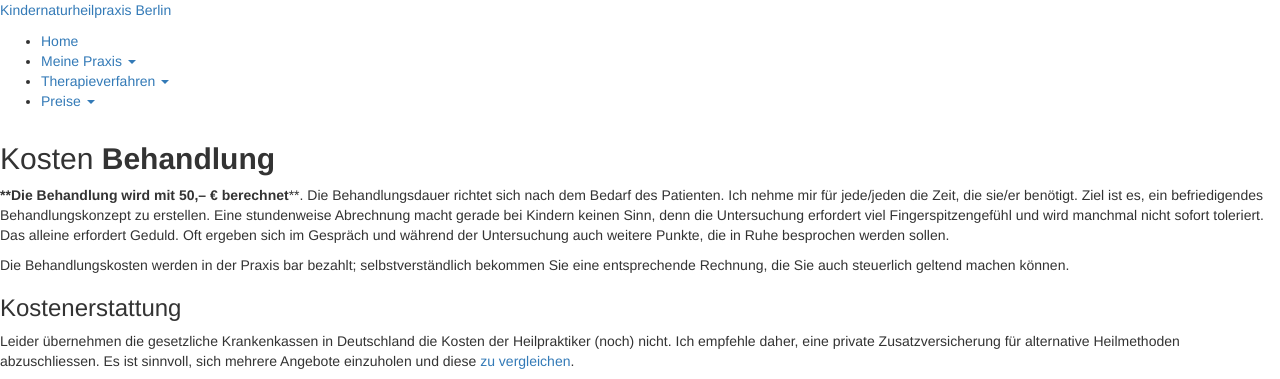
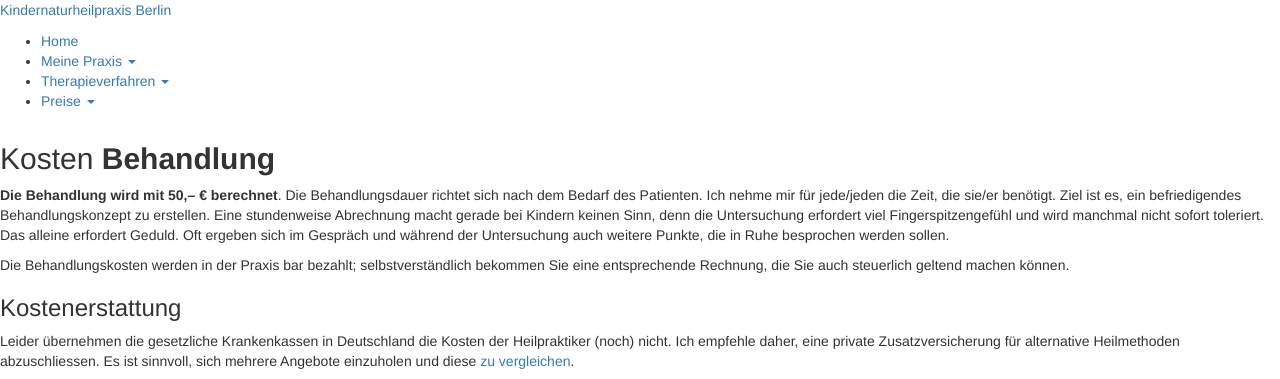
Before and after one commit to heilpraktiker/heilpraktiker.github.io, a Jekyll site: the page built from preise/behandlung/index.md, in a window 1280 px wide. Shown: the top 379 px of the page. Built offline with Jekyll 4.4.1, drawn with Linux system fonts in a browser that asks for light colours; nearby versions of some CDN libraries; comment, search, counter and statistics services are not loaded.

Commit message:
fixes markdown

```diff
--- a/preise/behandlung/index.md
+++ b/preise/behandlung/index.md
@@ -9,7 +9,7 @@
 
 ## Kosten **Behandlung**
 
-****Die Behandlung wird mit 50,-- € berechnet****. Die Behandlungsdauer richtet sich nach dem Bedarf des Patienten. Ich nehme mir für jede/jeden die Zeit, die sie/er benötigt. Ziel ist es, ein befriedigendes Behandlungskonzept zu erstellen. Eine stundenweise Abrechnung macht gerade bei Kindern keinen Sinn, denn die Untersuchung erfordert viel Fingerspitzengefühl und wird manchmal nicht sofort toleriert. Das alleine erfordert Geduld. Oft ergeben sich im Gespräch und während der Untersuchung auch weitere Punkte, die in Ruhe besprochen werden sollen.
+**Die Behandlung wird mit 50,-- € berechnet**. Die Behandlungsdauer richtet sich nach dem Bedarf des Patienten. Ich nehme mir für jede/jeden die Zeit, die sie/er benötigt. Ziel ist es, ein befriedigendes Behandlungskonzept zu erstellen. Eine stundenweise Abrechnung macht gerade bei Kindern keinen Sinn, denn die Untersuchung erfordert viel Fingerspitzengefühl und wird manchmal nicht sofort toleriert. Das alleine erfordert Geduld. Oft ergeben sich im Gespräch und während der Untersuchung auch weitere Punkte, die in Ruhe besprochen werden sollen.
 
 Die Behandlungskosten werden in der Praxis bar bezahlt; selbstverständlich bekommen Sie eine entsprechende Rechnung, die Sie auch steuerlich geltend machen können.
 
```
